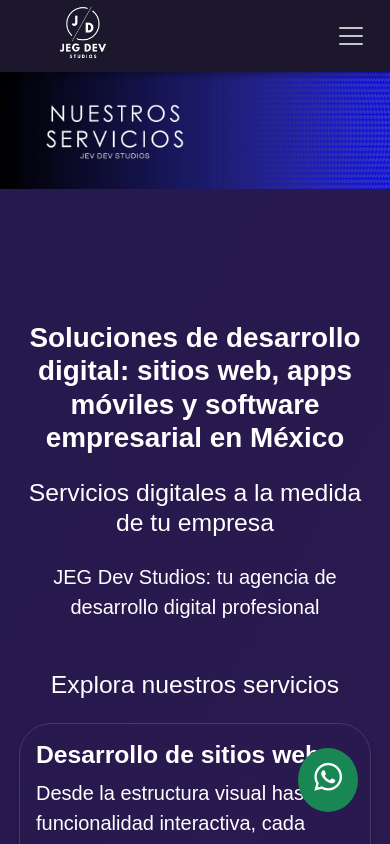
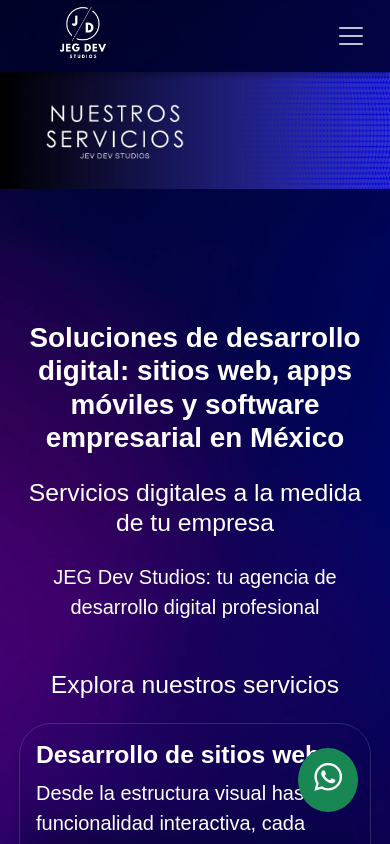
Before and after one commit to JhonnDevJs/jeg-dev-studios-site, a Next.js app: page /servicios in a window 390 px wide. Shown: the top 844 px of the page. Built offline with nearby package versions, Linux system fonts and the light colour scheme.

Commit message:
refactor: change background

```diff
--- a/src/app/globals.css
+++ b/src/app/globals.css
@@ -12,7 +12,7 @@
 }
 
 .header-nav {
-  background: rgba(24, 24, 24, 0.603); /* Fondo semitransparente */
+  background: rgba(24, 24, 24, 0); /* Fondo semitransparente */
   backdrop-filter: blur(40px); /* Aplica el blur */
   -webkit-backdrop-filter: blur(20px); /* Soporte Safari */
   box-shadow: 0 4px 5px rgba(0, 0, 0, 0.26);
@@ -98,31 +98,13 @@
 }
 
 .gradiant-effect {
-  min-height: 100vh;
-  background: linear-gradient(87deg, #17184e 8.8%, #5a1d50 84.38%);
-  background-size: 200% 200%;
-  animation: gradientMove 8s ease-in-out infinite;
+  background-image: url("/fondos/background-layout.webp");
+  background-size: cover;
+  background-position: center center;
+  background-repeat: no-repeat;
+  background-attachment: fixed;
 }
 
-@keyframes gradientMove {
-  0% {
-    background-position: 0% 50%;
-  }
-  50% {
-    background-position: 100% 50%;
-  }
-  100% {
-    background-position: 0% 50%;
-  }
-}
-
-@media (max-width: 600px) {
-  .gradiant-effect {
-    background: linear-gradient(120deg, #17184e 20%, #5a1d50 80%);
-    background-size: 300% 300%;
-    min-height: 100vh;
-  }
-}
 .section{
   margin-top: 4.5rem;
   min-height: calc(100dvh - 4.5rem);
```
